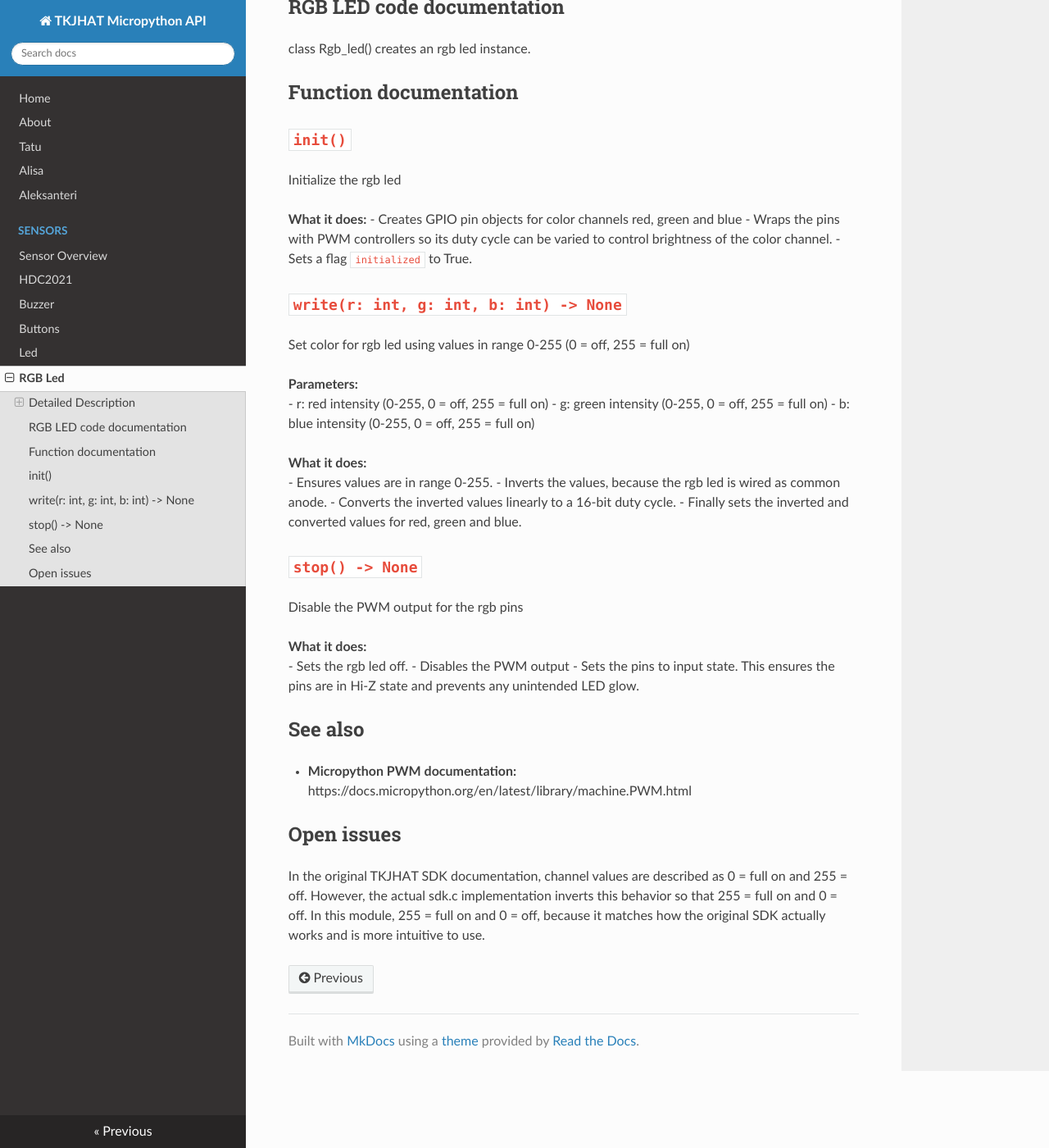
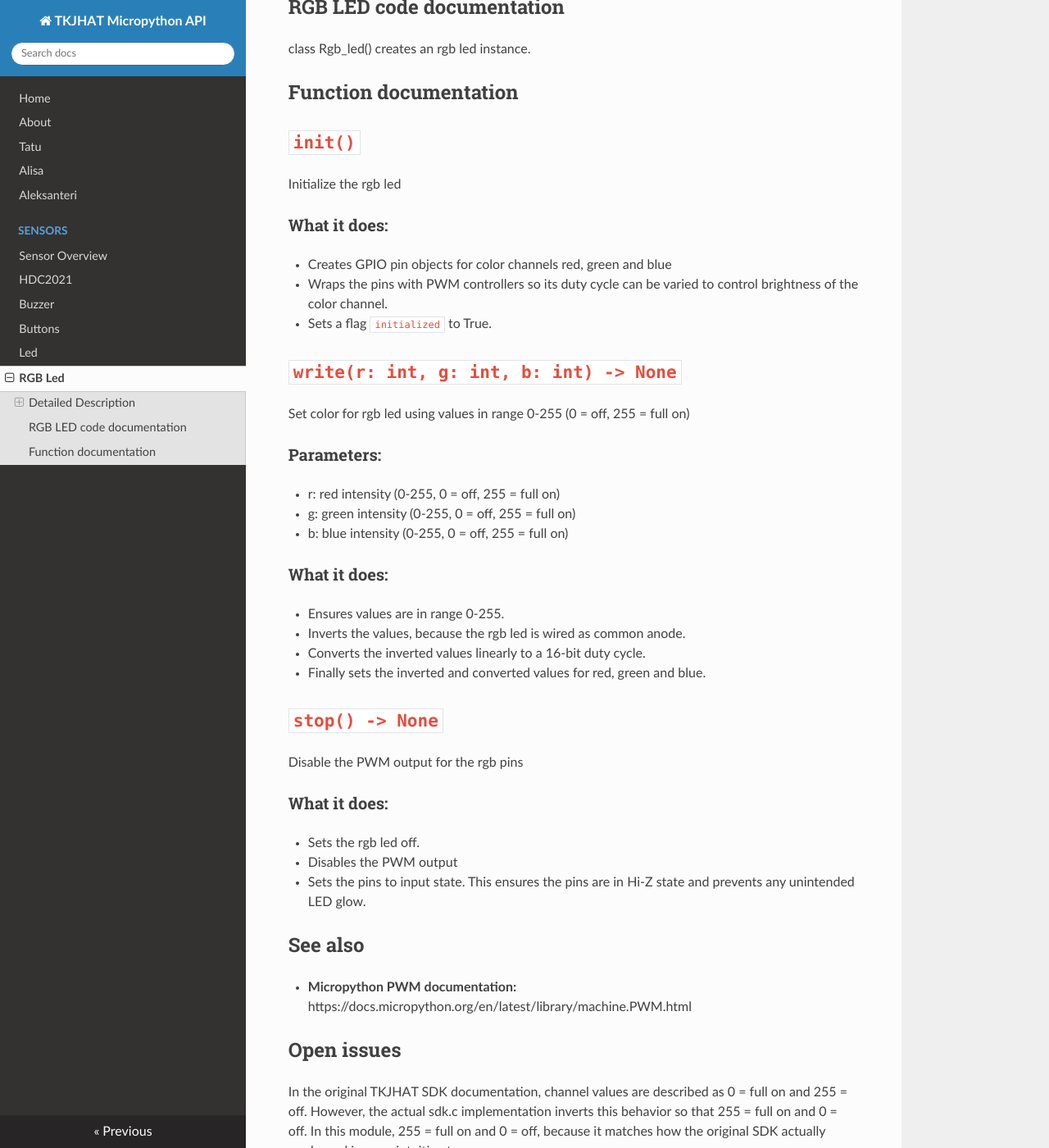
Before and after one commit to A11UD/TKJHAT_MicroPyth_Documentation, an MkDocs documentation site: the page built from docs/Sensors/rgb_led.md, in a window 1280 px wide and 1400 px high, scrolled down 855 px. Shown: the whole window at 82% size. Built offline with MkDocs 1.6.1, drawn with Linux system fonts in a browser that asks for light colours; nearby versions of some CDN libraries.

Commit message:
small refinements

```diff
--- a/docs/Sensors/rgb_led.md
+++ b/docs/Sensors/rgb_led.md
@@ -32,32 +32,32 @@ rgb.stop()
 class Rgb_led() creates an rgb led instance.
 
 ## Function documentation
-## `init()`
+# `init()`
 Initialize the rgb led
 
-**What it does:**
+### What it does:
 - Creates GPIO pin objects for color channels red, green and blue
 - Wraps the pins with PWM controllers so its duty cycle can be varied to control brightness of the color channel.
 - Sets a flag `initialized` to True.
 
-## `write(r: int, g: int, b: int) -> None`
+# `write(r: int, g: int, b: int) -> None`
 Set color for rgb led using values in range 0-255 (0 = off, 255 = full on)
 
-**Parameters:**
+### Parameters:
 - r: red intensity (0-255, 0 = off, 255 = full on)
 - g: green intensity (0-255, 0 = off, 255 = full on)
 - b: blue intensity (0-255, 0 = off, 255 = full on)
 
-**What it does:**
+### What it does:
 - Ensures values are in range 0-255.
 - Inverts the values, because the rgb led is wired as common anode.
 - Converts the inverted values linearly to a 16-bit duty cycle.
 - Finally sets the inverted and converted values for red, green and blue.
 
-## `stop() -> None`
+# `stop() -> None`
 Disable the PWM output for the rgb pins
 
-**What it does:**
+### What it does:
 - Sets the rgb led off.
 - Disables the PWM output
 - Sets the pins to input state. This ensures the pins are in Hi-Z state and prevents any unintended LED glow.
```
Also changed, not shown: docs/Sensors/hdc2021.md (+1 -1 lines), docs/Sensors/led.md (+6 -6 lines).
